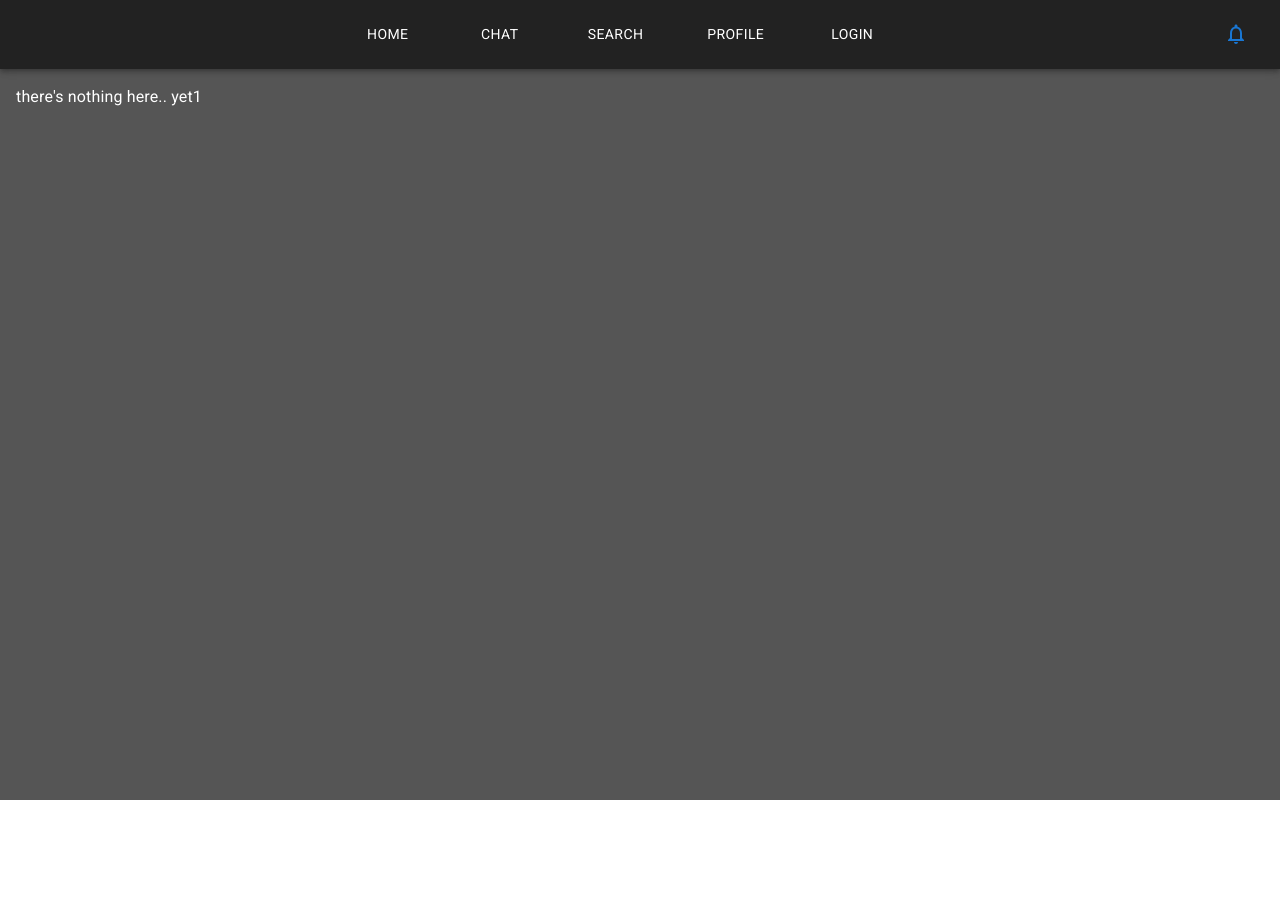
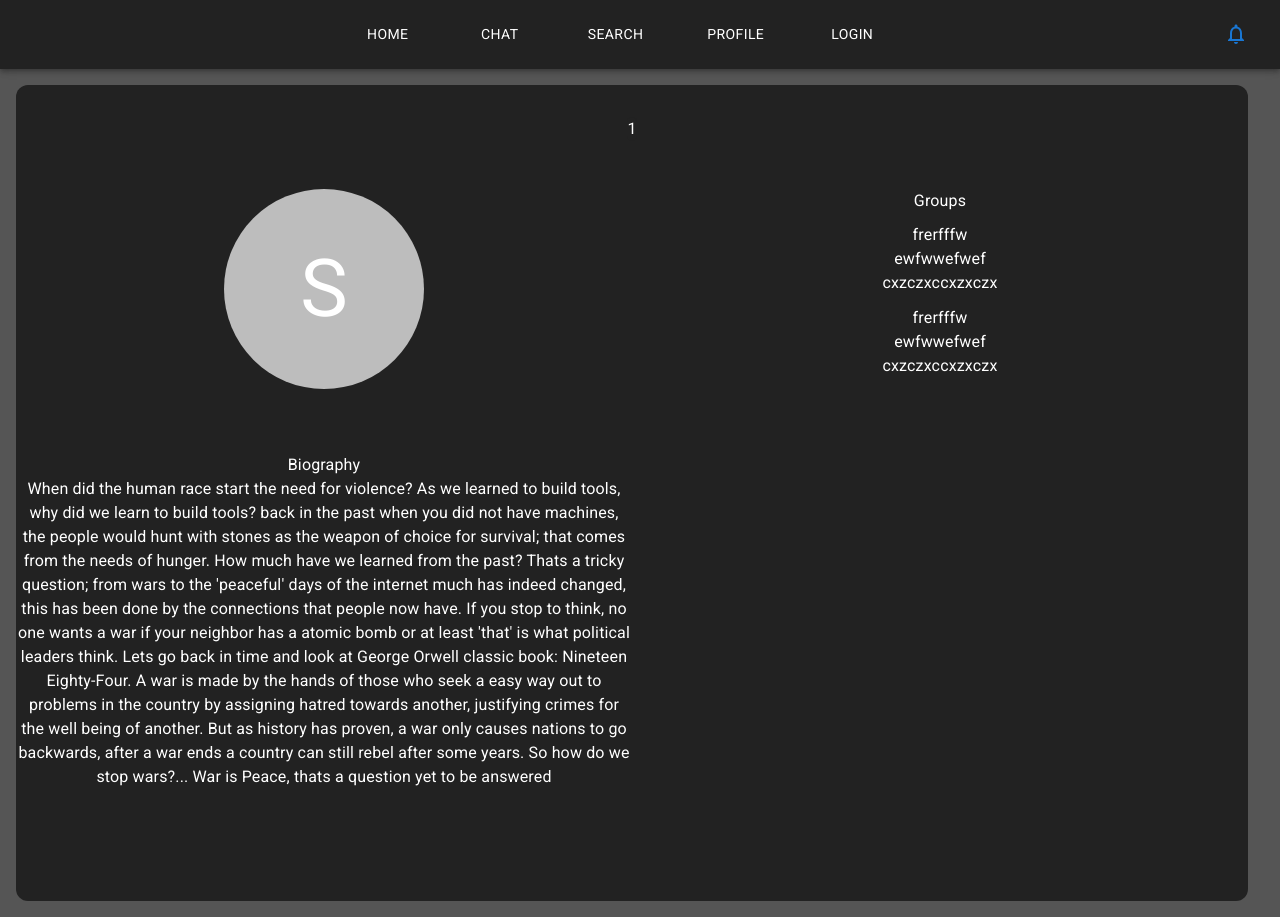
Before and after one commit to Helioborba/direct, a React app in the folder app/: page /user/1 in a window 1280 px wide. Before the commit the page ends 800 px from the top, so only its background shows below. Built offline with nearby package versions, Linux system fonts and the light colour scheme.

Commit message:
update user

```diff
--- /dev/null
+++ b/app/src/components/user/userMain.js
@@ -0,0 +1,77 @@
+import React, { useState, useRef, useContext } from "react";
+import {Box, Grid, Typography, Button, Avatar} from "@mui/material";
+
+const UserMain = (props) => {
+
+    return(
+        <React.Fragment>
+            <Grid container item sx={{ position:'relative', display:'flex', flexDirection:"column", justifyContent:"center", alignItems:"center"}} >
+                <Box sx={{p:{xs:"5rem 0 5rem 0", lg:2}, display:'flex', justifyContent:'space-between', alignItems:'center'}}>
+                    <Grid container direction="row"  sx={{backgroundColor:"#222", borderRadius:{xs:0, lg:3} }}>
+                        <Typography>{props.name}</Typography>
+                    </Grid>
+                </Box>
+                <Grid container item xs={12} sx={{my:4}}>
+                    <Grid container item xs={6} sx={{ position:'relative', display:'flex', justifyContent:'center', alignItems:'center'}}>
+                        <Avatar sx={{fontSize:"5em", width:200, height:200}}>S</Avatar>
+                    </Grid>
+                    <Grid container item xs={6} sx={{ position:'relative', display:'flex', justifyContent:'center'}}>
+                        <Grid item xs={12}><Typography>Groups</Typography></Grid>
+                        <Grid container direction="column" item xs={12}>
+                            <Grid item>
+                                <Typography>frerfffw</Typography>
+                            </Grid>
+                            <Grid item>
+                                <Typography>ewfwwefwef</Typography>
+                            </Grid>
+                            <Grid item>
+                                <Typography>cxzczxccxzxczx</Typography>
+                            </Grid>
+                        </Grid>
+                        <Grid container direction="column" item xs={12}>
+                            <Grid item>
+                                <Typography>frerfffw</Typography>
+                            </Grid>
+                            <Grid item>
+                                <Typography>ewfwwefwef</Typography>
+                            </Grid>
+                            <Grid item>
+                                <Typography>cxzczxccxzxczx</Typography>
+                            </Grid>
+                        </Grid>
+
+                        {/* above is the 'title' */}
+                    </Grid>
+                </Grid>
+                <Grid container item xs={12} sx={{my:4}}>
+                    <Grid container item xs={6} sx={{ position:'relative', display:'flex', justifyContent:'center'}}>
+                        <Grid item xs={12}><Typography>Biography</Typography></Grid>
+                        <Grid container direction="column" item xs={12}>
+                            <Grid item>
+                                <Typography>
+                                {`When did the human race start the need for violence?
+                                As we learned to build tools, why did we learn to build tools?
+                                back in the past when you did not have machines,
+                                the people would hunt with stones as the weapon of choice for survival;
+                                that comes from the needs of hunger. How much have we learned from the past?
+                                Thats a tricky question; from wars to the 'peaceful' days of the internet much has indeed changed,
+                                this has been done by the connections that people now have. If you stop to think,
+                                no one wants a war if your neighbor has a atomic bomb or at least 'that' is what political
+                                leaders think. Lets go back in time and look at George Orwell classic book: Nineteen Eighty-Four.
+                                A war is made by the hands of those who seek a easy way out to problems in the country by
+                                assigning hatred towards another, justifying crimes for the well being of another.
+                                But as history has proven, a war only causes nations to go backwards, after a war ends a
+                                country can still rebel after some years. So how do we stop wars?... War is Peace, thats a
+                                question yet to be answered`}
+                                </Typography>
+                            </Grid>
+                        </Grid>
+                        {/* above is the 'title' */}
+                    </Grid>
+                </Grid>
+            </Grid>
+        </React.Fragment>
+    )
+}
+
+export default UserMain;
--- a/app/src/pages/user.js
+++ b/app/src/pages/user.js
@@ -1,19 +1,23 @@
 import React, {useContext} from "react";
-import {Box, Typography} from "@mui/material";
+import {Box, Typography, Grid} from "@mui/material";
 import Nav from "../components/nav/nav.js";
 import Message from "../context/message.js";
 import { useParams } from "react-router-dom";
+import UserMain from "../components/user/userMain.js";
 
 const User = (props) => {
     const params = useParams();
+
 
     const ctxLogin = useContext(Message);
     return(
         <Box sx={{width:"100vw", minHeight:"100vh", backgroundColor:"#555"}}>
             <Nav></Nav>
             <Box sx={{p:{xs:"5rem 0 5rem 0", lg:2}, display:'flex', alignItems:'center'}}>
-                <Typography>there's nothing here.. yet </Typography>
-                {params.name}
+                <Grid container direction="column" sx={{backgroundColor:"#222",  minHeight:"88vh", pt:2, pb:10, mr:2, borderRadius:{xs:0, lg:3}}}>
+                    <UserMain name={params.name}/>
+                    {/* Need to check for login later */}
+                </Grid>
             </Box>
         </Box>
     )
```
Also changed, not shown: 1 other file (tests, documents, lock files or other folders).
